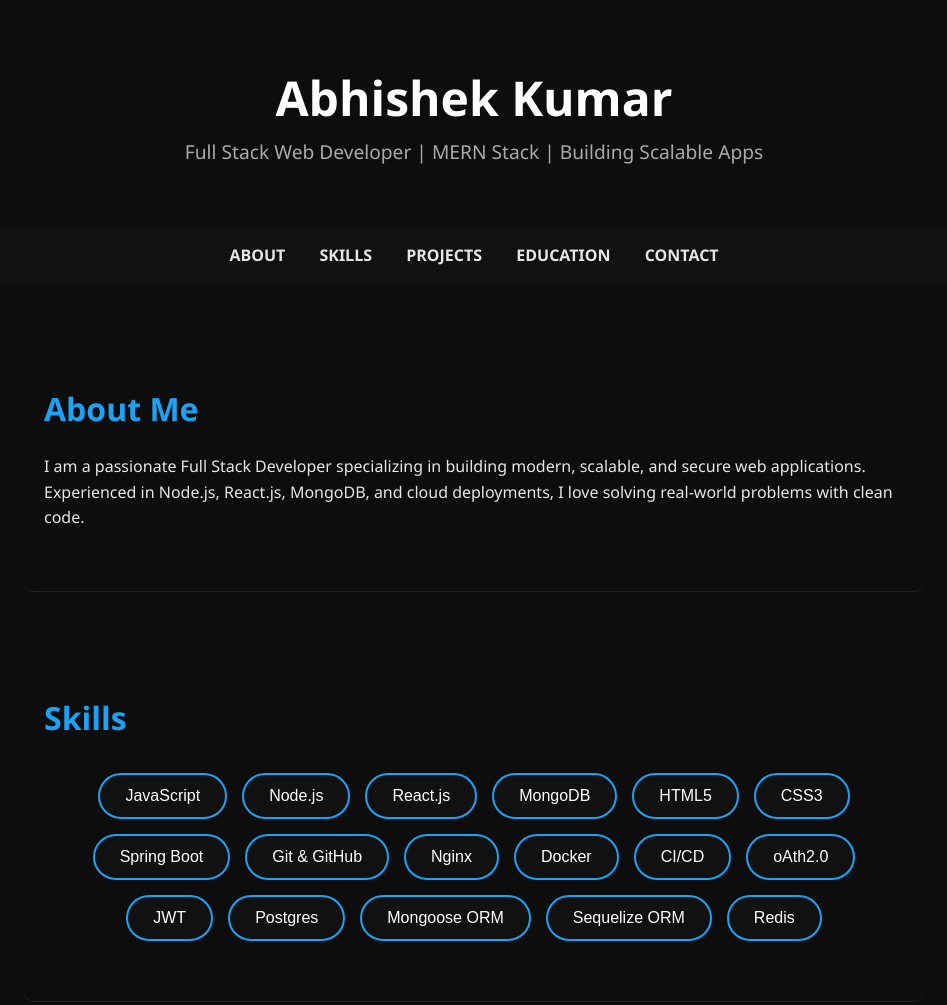
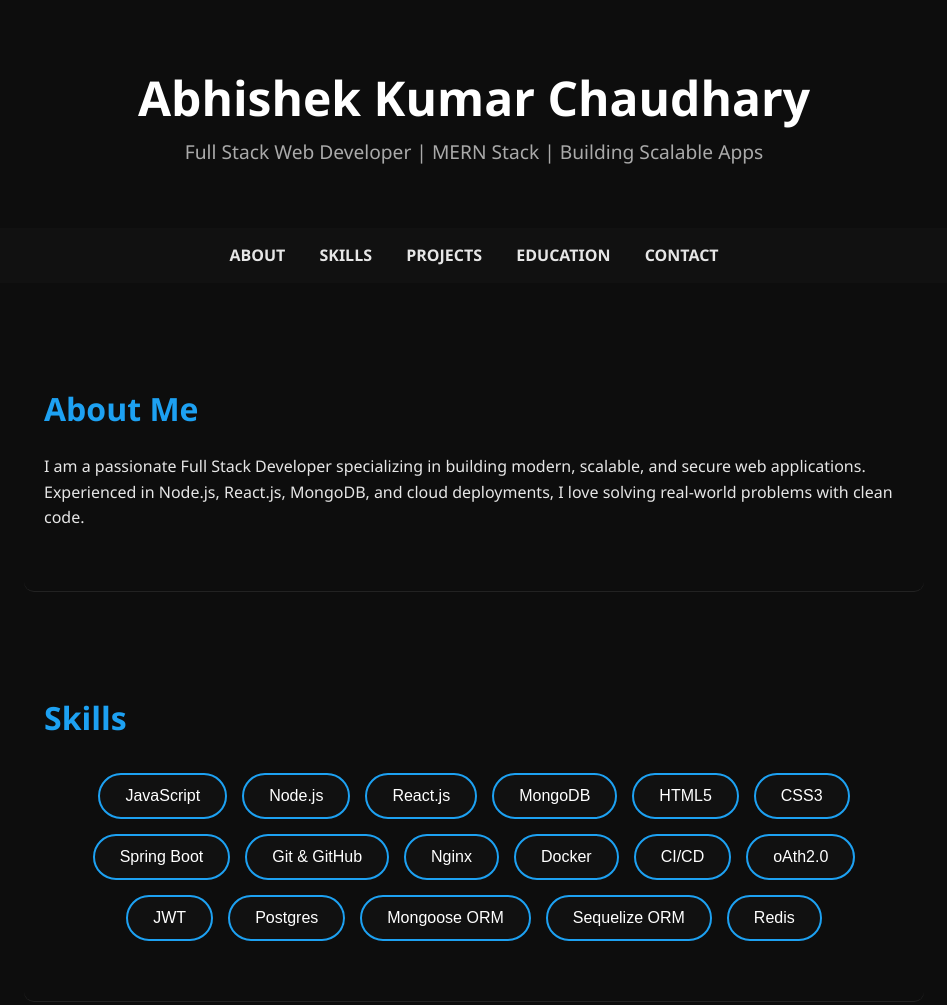
Before and after one commit to Abhishekchaudhary0907/portfolio, a plain HTML site: page index.html in a window 1280 px wide. Shown: the top 1005 px of the page, without its empty margins (166-1113 px from the left). Drawn offline with Linux system fonts and the light colour scheme.

Commit message:
modified index file

```diff
--- a/index.html
+++ b/index.html
@@ -223,7 +223,7 @@
 
     <!-- Header -->
     <header>
-      <h1>Abhishek Kumar</h1>
+      <h1>Abhishek Kumar Chaudhary</h1>
       <p>Full Stack Web Developer | MERN Stack | Building Scalable Apps</p>
     </header>
 
```
